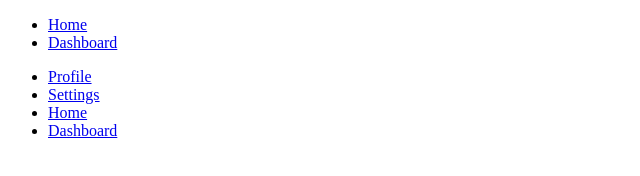
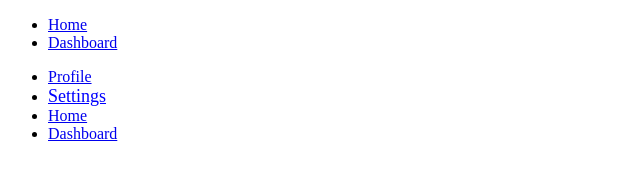
Before and after one commit to CHANDAN-su/reactApplication, a React (Vite) app: page /dashboard in a window 1280 px wide. Shown: the top 176 px of the page, without its empty margins (0-640 px from the left). Built offline with nearby package versions, Linux system fonts and the light colour scheme.

Commit message:
Inline styles in NavLink component

```diff
--- a/Component/RecatRouterDom/Outlet/Component/Dashboard.jsx
+++ b/Component/RecatRouterDom/Outlet/Component/Dashboard.jsx
@@ -13,7 +13,12 @@ function Dashboard() {
                     </li>
                     <li>
                         {/* <Link to="settings">Settings</Link> */}
-                        <NavLink to="settings" className={({isActive}) => (isActive? "active": "")}>Settings</NavLink>
+                        {/* <NavLink to="settings" className={({isActive}) => (isActive? "active": "")}>Settings</NavLink> */}
+                        <NavLink to="settings" style={({isActive}) => ({
+                            color: isActive? "red": "blue",
+                            fontWeight: isActive? "bold": "normal",
+                            fontSize: isActive? "30px": "18px"
+                        })}>Settings</NavLink>
                     </li>
                     <li>
                         <NavLink to="/">Home</NavLink>
```
